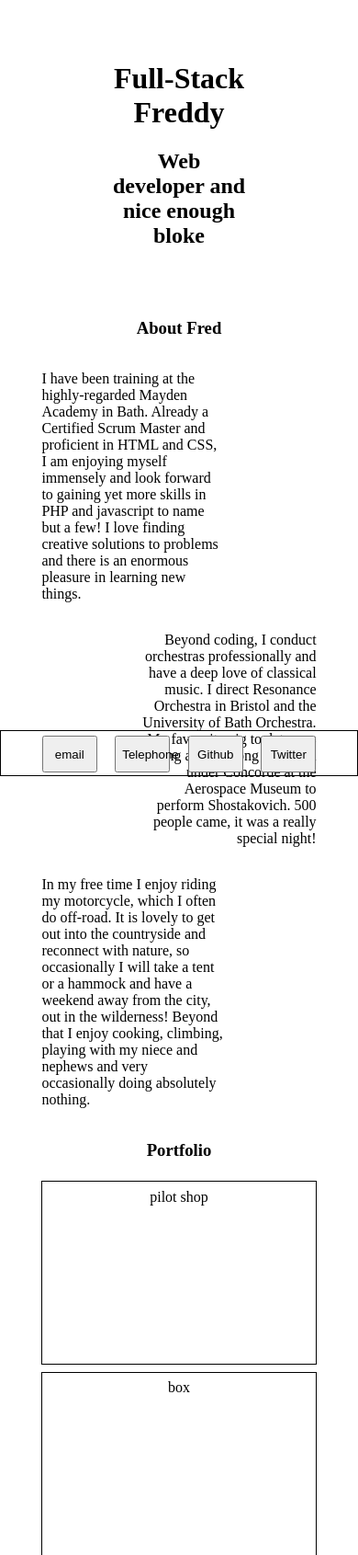
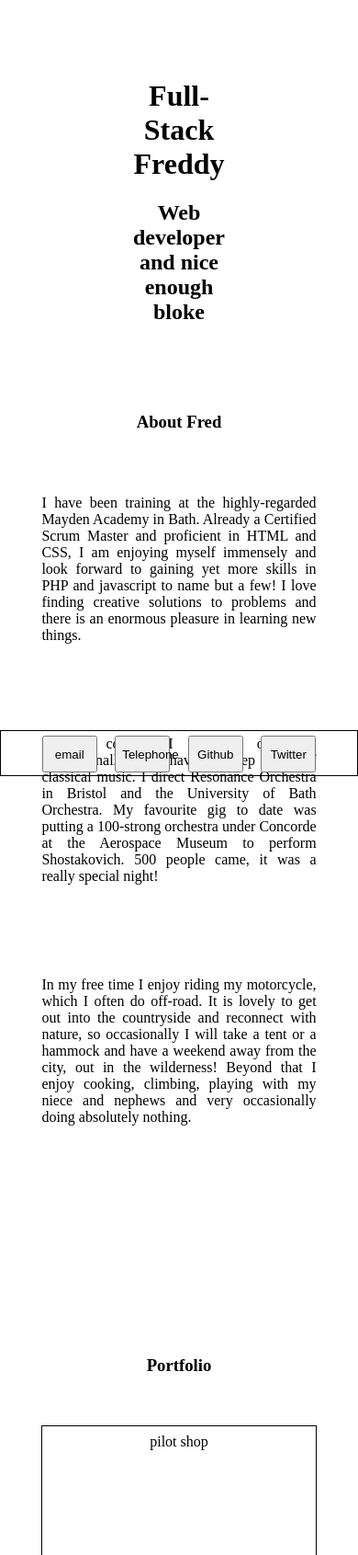
Before and after one commit to fredplatt/portfolio, a PHP site: page / in a window 390 px wide. Shown: the top 1691 px of the page at 92% size. Run offline with PHP 8.4, Linux system fonts and the light colour scheme.

Commit message:
tweaked imgs padding and margins

```diff
--- a/css/styles.css
+++ b/css/styles.css
@@ -1,7 +1,7 @@
 *{box-sizing: border-box}
 
 header {
-    padding: 10%;
+    padding: 15%;
 }
 
 .title {
@@ -15,16 +15,21 @@
     text-align: center;
     padding-left: 10%;
     padding-right: 10%;
+    margin-bottom: 5%;
     overflow: auto;
 }
 
-main div {
-    border: 1px solid black;
+main img {
+    height: 180px;
+    width: 130px;
 }
+
 p {
     width: 66%;
     overflow: auto;
     font-size: 1rem;
+    margin-top: 50px;
+    margin-bottom: 50px;
 }
 
 .line1 {
@@ -44,6 +49,11 @@
 
 .portfolio {
     text-align: center;
+    margin-top: 200px;
+}
+
+.portfolio h3 {
+    margin-bottom: 50px;
 }
 
 .preview {
@@ -91,8 +101,20 @@
     }
 }
 
-@media screen and (max-width: 580px) {
+@media screen and (max-width: 600px) {
     main img {
         display: none;
     }
+    .line1 {
+        text-align: justify;
+        width: auto;
+    }
+    .line2 {
+        text-align: justify;
+        width: auto;
+    }
+    .line3 {
+        text-align: justify;
+        width: auto;
+    }
 }
```
